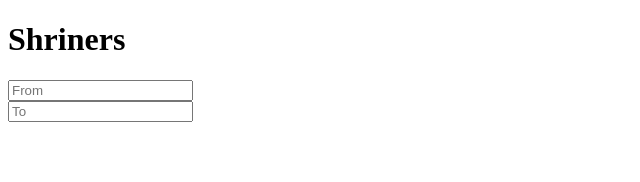
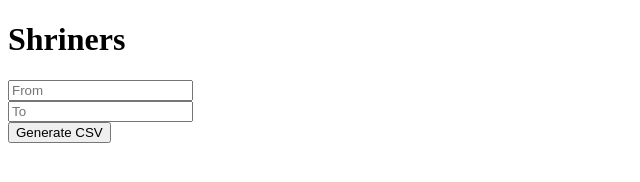
Before and after one commit to Bharwcb/Electron-app, an Electron app: page views/index.html in a window 800 px wide. Shown: the whole page, without its empty margins (0-640 px from the left). Drawn offline with nearby package versions, Linux system fonts and the light colour scheme.

Commit message:
gameplan setup in calendar.js

```diff
--- a/calendar.js
+++ b/calendar.js
@@ -19,6 +19,8 @@
 	}
 });
 
-// click "Generate CSV" button
+function generateCSV() {
+	// whatever start & end dates are set to at time of button click, export that to generate_csv.js
 
-	// export start and end dates to generate_csv.js
+	// then run generate_csv.exportCSVtoMain();???
+}
--- a/views/index.html
+++ b/views/index.html
@@ -18,6 +18,8 @@
 				<input id="flatpickr-end" type="text" placeholder="To">
 			</div>
 
+			<button onclick="generateCSV()">Generate CSV</button>
+
 		</div>
 		<script src="../calendar.js"></script>
 	</body>
```
Also changed, not shown: generate_csv.js (+4 -7 lines).
